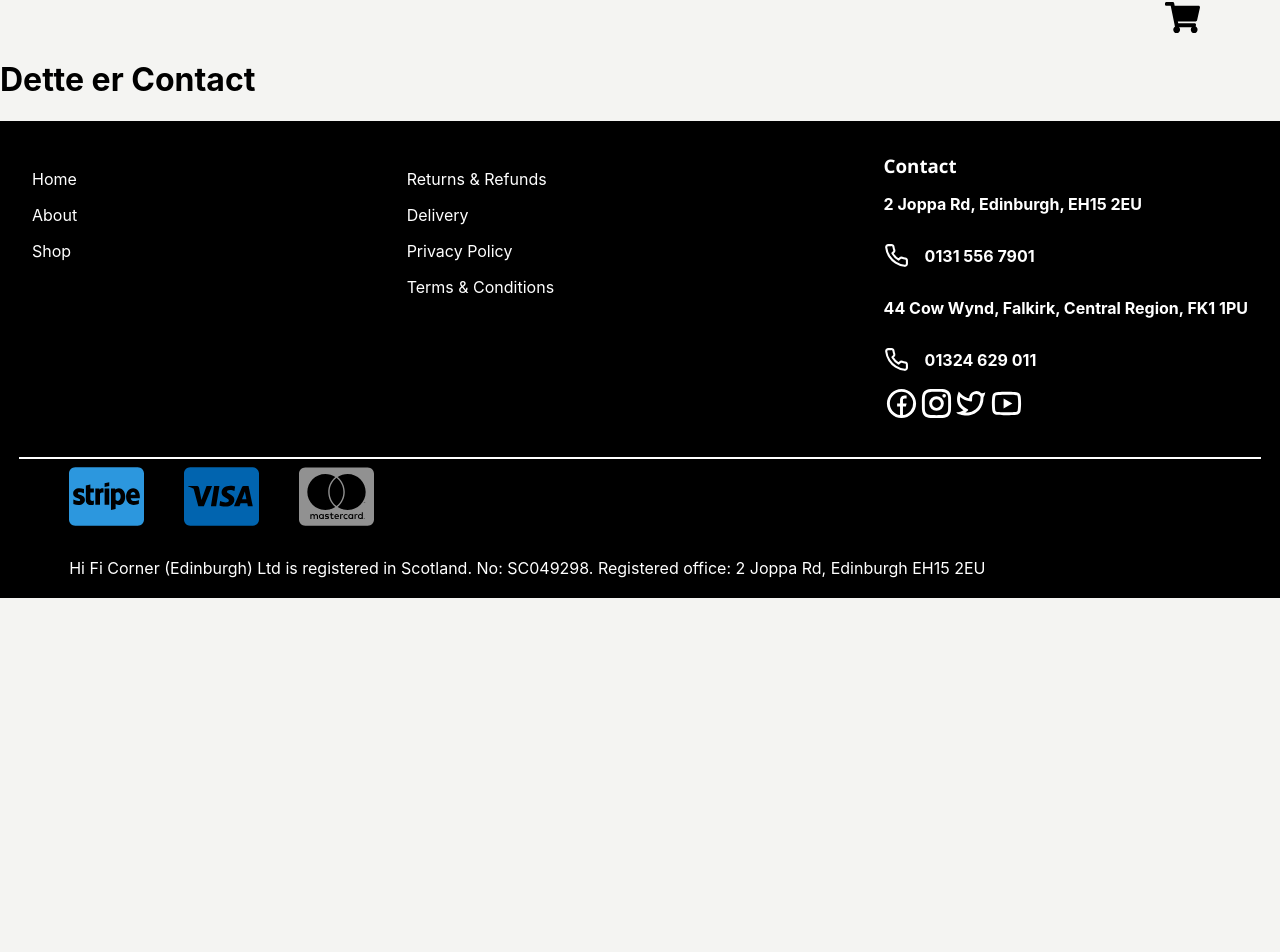
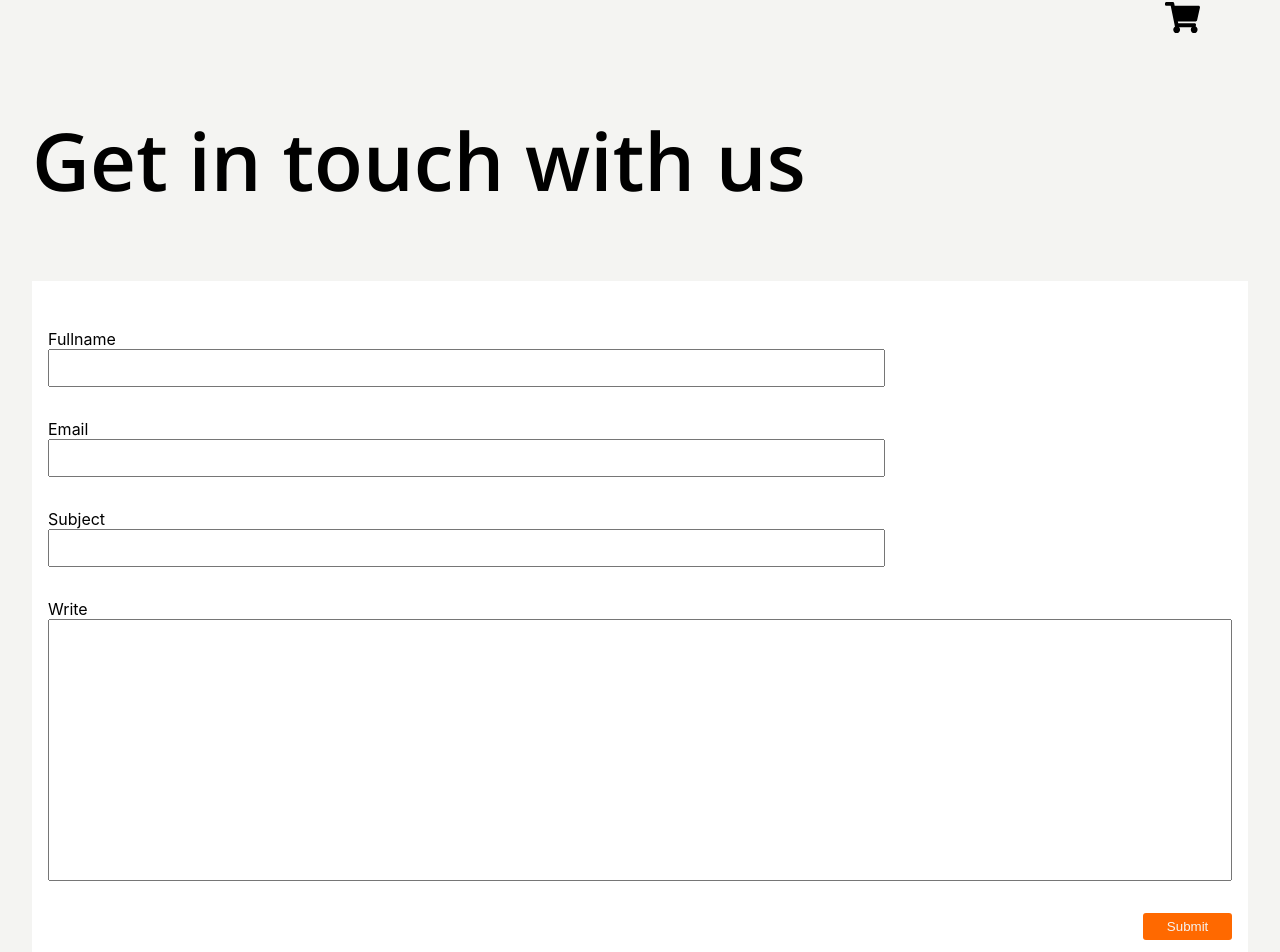
Before and after one commit to rts-cmk-wu08/hifi-corner-topg-s, a React (Create React App) app: page /contact in a window 1280 px wide. Shown: the top 952 px of the page. Before the commit the page ends 800 px from the top, so only its background shows below. Built offline with nearby package versions, Linux system fonts and the light colour scheme.

Commit message:
contactpage er done og oprettet

```diff
--- a/package.json
+++ b/package.json
@@ -7,6 +7,7 @@
     "@testing-library/react": "^13.4.0",
     "@testing-library/user-event": "^13.5.0",
     "axios": "^1.2.0",
+    "react-hook-form": "^7.40.0",
     "react-icons": "^4.6.0",
     "react-pay-icons": "^3.0.0",
     "react-router-dom": "^6.4.3",
--- /dev/null
+++ b/src/Pages/Contact.css
@@ -0,0 +1,37 @@
+.Contactbox{
+margin: 2em;
+background-color: white;
+padding: 1em;
+display: flex;
+flex-direction: column;
+}
+
+.Contactgroup{
+    display: flex;
+flex-direction: column;
+margin-top: 2rem;
+}
+.Contactgroup input{
+   max-width: 70%;
+ height: 2rem;
+}
+.Contactgroup textarea{
+    resize: none;
+  height: 16rem;
+}
+.Submitbtn{
+    margin-top: 2rem;
+    padding: 0.5% 2%;
+    color: #F4F4F2;
+    background-color: #FF6900;
+    border-radius: 3px;
+    border: 0px;
+align-self: flex-end;
+}
+
+.getintouch{
+    font-family: 'Open Sans', sans-serif;
+    font-weight: 600;
+    font-size: 5rem;
+    margin-left: 2rem;
+}
--- a/src/Pages/Contact.js
+++ b/src/Pages/Contact.js
@@ -1,10 +1,39 @@
+import { useForm } from "react-hook-form";
+import "./Contact.css"
+export default function Contact() {
+  const { register, handleSubmit, watch, formState: { errors } } = useForm();
+  const onSubmit = data => console.log(data);
 
+  console.log(watch("example")); // watch input value by passing the name of it
 
+  return (
+    /* "handleSubmit" will validate your inputs before invoking "onSubmit" */
+    <section>
+      <h1 className="getintouch">Get in touch with us</h1>
+    <form  className="Contactbox" onSubmit={handleSubmit(onSubmit)}>
+      {/* register your input into the hook by invoking the "register" function */}
 
-const Contact = () => {
-    return (
-        <h1>Dette er Contact</h1>
-     );
+      <label className="Contactgroup" htmlFor="Fullname">Fullname
+      <input type="text" {...register("Fullname")} />
+    </label>
+
+      {/* include validation with required or other standard HTML validation rules */}
+
+      <label className="Contactgroup">Email
+      <input type="email" {...register("email", { required: true })} />
+      </label>
+
+      {/* errors will return when field validation fails  */}
+      <label className="Contactgroup" >Subject
+      <input type="subject" {...register("Subject")} /></label>
+
+      {errors.exampleRequired && <span>This field is required</span>}
+
+      <label className="Contactgroup">Write
+      <textarea  name="" id="" cols="" rows=""></textarea>
+      </label>
+      <input className="Submitbtn"  type="submit" value="Submit" />
+    </form>
+    </section>
+  );
 }
-
-export default Contact;
```
Also changed, not shown: 1 other file (tests, documents, lock files or other folders).
